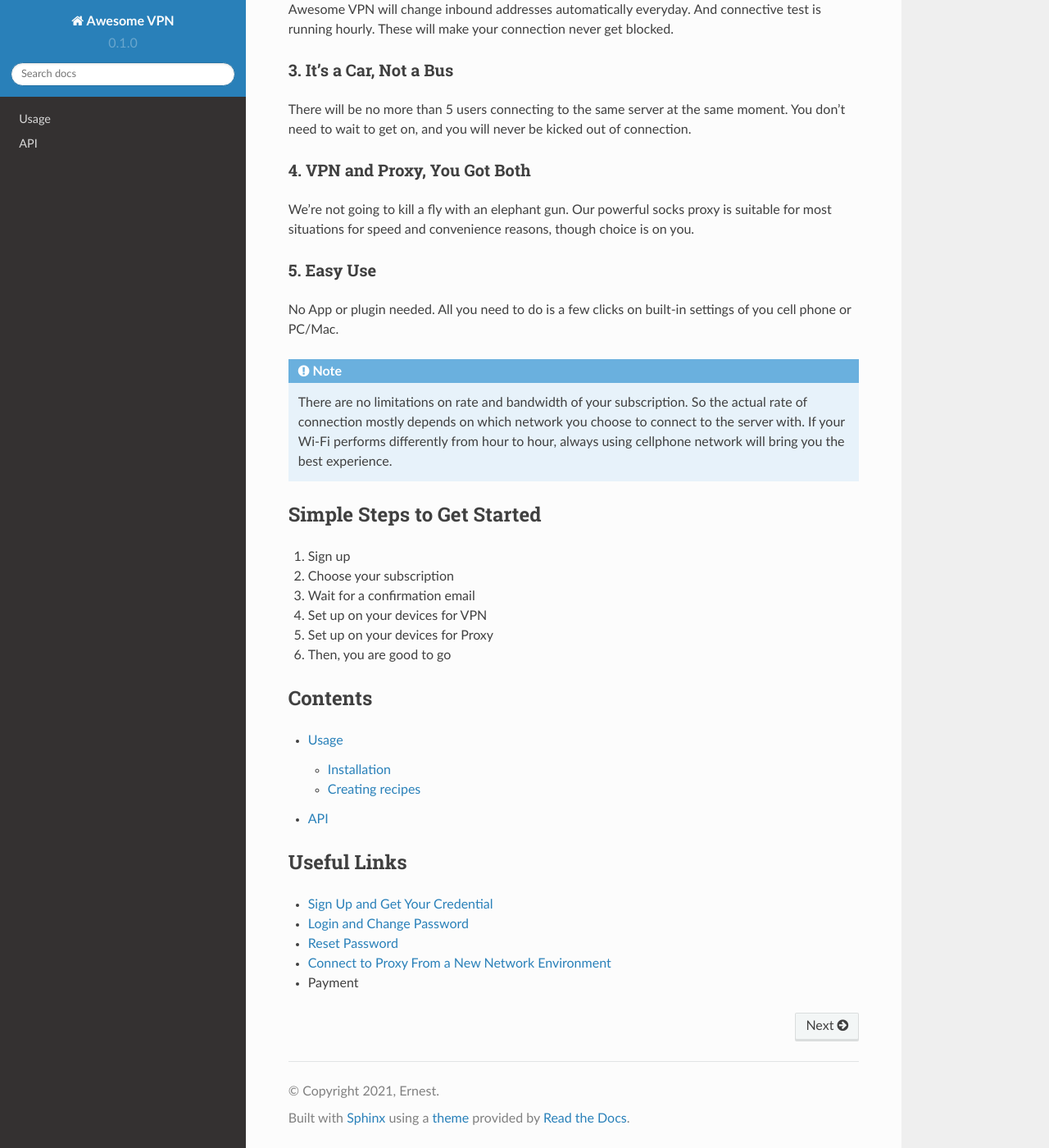
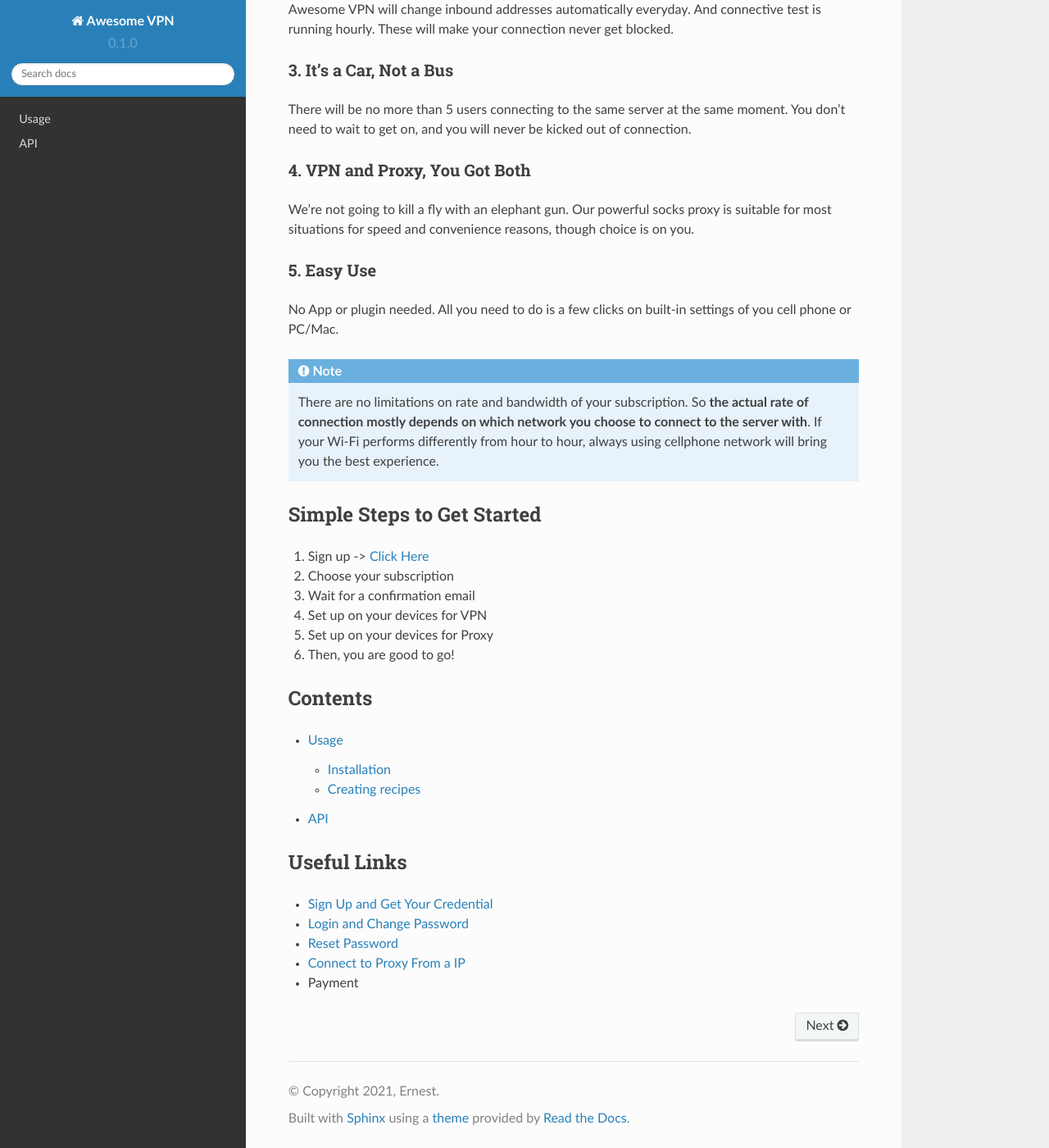
Before and after one commit to orezm/avc, a Sphinx documentation site: the page built from docs/source/index.rst, in a window 1280 px wide and 1400 px high, scrolled down 681 px. Shown: the whole window at 82% size. Built offline with Sphinx 7.4.7 and the Read the Docs theme 2.0.0, drawn with Linux system fonts in a browser that asks for light colours.

Commit message:
Update index.rst

```diff
--- a/docs/source/index.rst
+++ b/docs/source/index.rst
@@ -36,18 +36,18 @@ No App or plugin needed. All you need to do is a few clicks on built-in settings
 
 .. note::
 
-    There are no limitations on rate and bandwidth of your subscription. So the actual rate of connection mostly depends on which network you choose to connect to the server with. If your Wi-Fi performs differently from hour to hour, always using cellphone network will bring you the best experience.
+    There are no limitations on rate and bandwidth of your subscription. So **the actual rate of connection mostly depends on which network you choose to connect to the server with**. If your Wi-Fi performs differently from hour to hour, always using cellphone network will bring you the best experience.
 
 
 Simple Steps to Get Started
 -----------------------------
 
-#. Sign up
+#. Sign up ->  `Click Here <https://account.vpn.orezm.com/my/?action=1>`_
 #. Choose your subscription
 #. Wait for a confirmation email
 #. Set up on your devices for VPN
 #. Set up on your devices for Proxy
-#. Then, you are good to go
+#. Then, you are good to go!
 
 
 Contents
@@ -65,5 +65,5 @@ Useful Links
 * `Sign Up and Get Your Credential <https://account.vpn.orezm.com/my/?action=1>`_
 * `Login and Change Password <https://account.vpn.orezm.com/my/>`_
 * `Reset Password <https://account.vpn.orezm.com/my/lost-password/>`_
-* `Connect to Proxy From a New Network Environment <http://asia121.vpn.orezm.com/auth>`_
+* `Connect to Proxy From a IP <http://asia121.vpn.orezm.com/auth>`_
 * Payment
```
